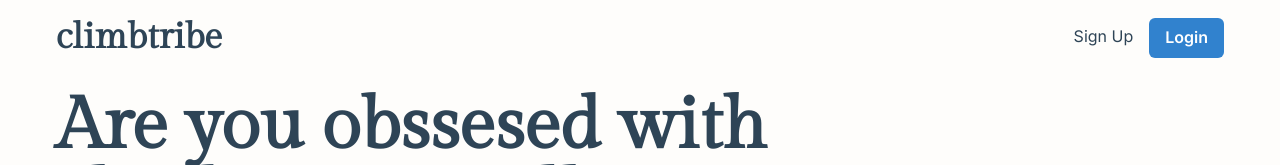
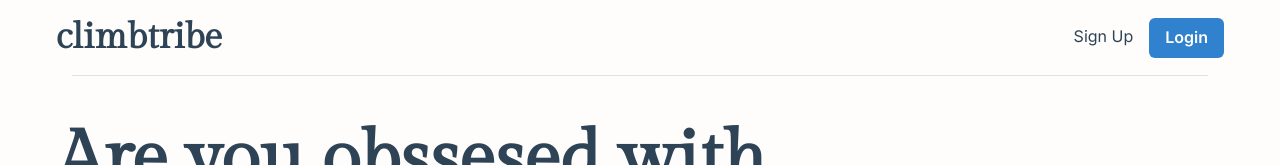
Before and after one commit to dave-forbes/blog-client, a React (Vite) app: page / in a window 1280 px wide. Shown: the top 165 px of the page. Built offline with nearby package versions, Linux system fonts and the light colour scheme.

Commit message:
added divider line to bottom of header

```diff
--- a/src/components/Header.tsx
+++ b/src/components/Header.tsx
@@ -17,6 +17,7 @@ const Header = () => {
           <Button colorScheme="blue">Login</Button>
         </Box>
       </Flex>
+      <Box borderTop="1px" borderColor="borderColor" opacity="0.5" m={4}></Box>
     </Box>
   );
 };
```
